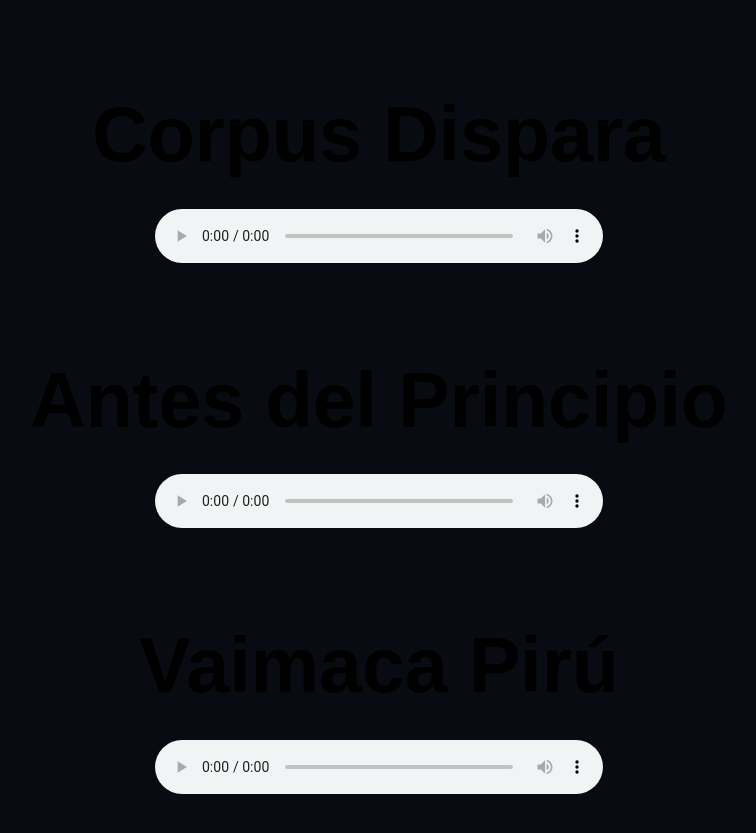
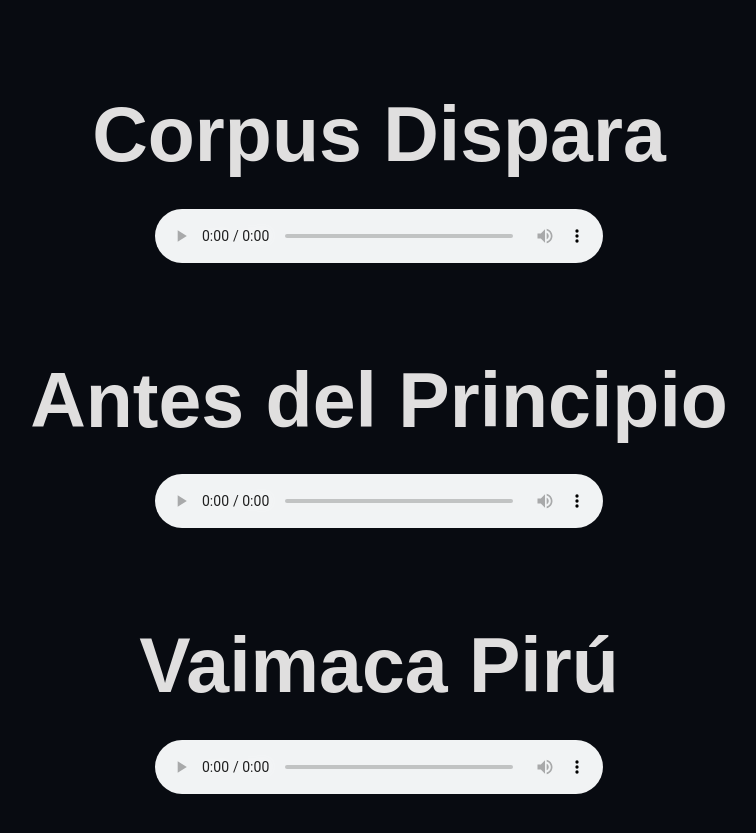
Before and after one commit to kuervou/CorpusUy, an Astro site: page /maquetas in a window 1280 px wide. Shown: the part 916-1749 px from the top of the page, without its empty margins (261-1017 px from the left). Built offline with nearby package versions, Linux system fonts and the light colour scheme; Astro itself is replaced by a stand-in of ours.

Commit message:
Fix text color at maquetas page

```diff
--- a/src/components/DemosSection.astro
+++ b/src/components/DemosSection.astro
@@ -3,7 +3,7 @@
 const { title, audioSrc } = Astro.props;
 ---
 
-<section class="w-full flex flex-col items-center justify-center my-10" id="Hola">
+<section class="w-full flex flex-col items-center justify-center my-10 text-light" id="Hola">
   <h2 class="text-4xl font-bold mb-4">{title}</h2>
   <audio controls class="w-full max-w-md">
     <source src={audioSrc} type="audio/mpeg" />
```
